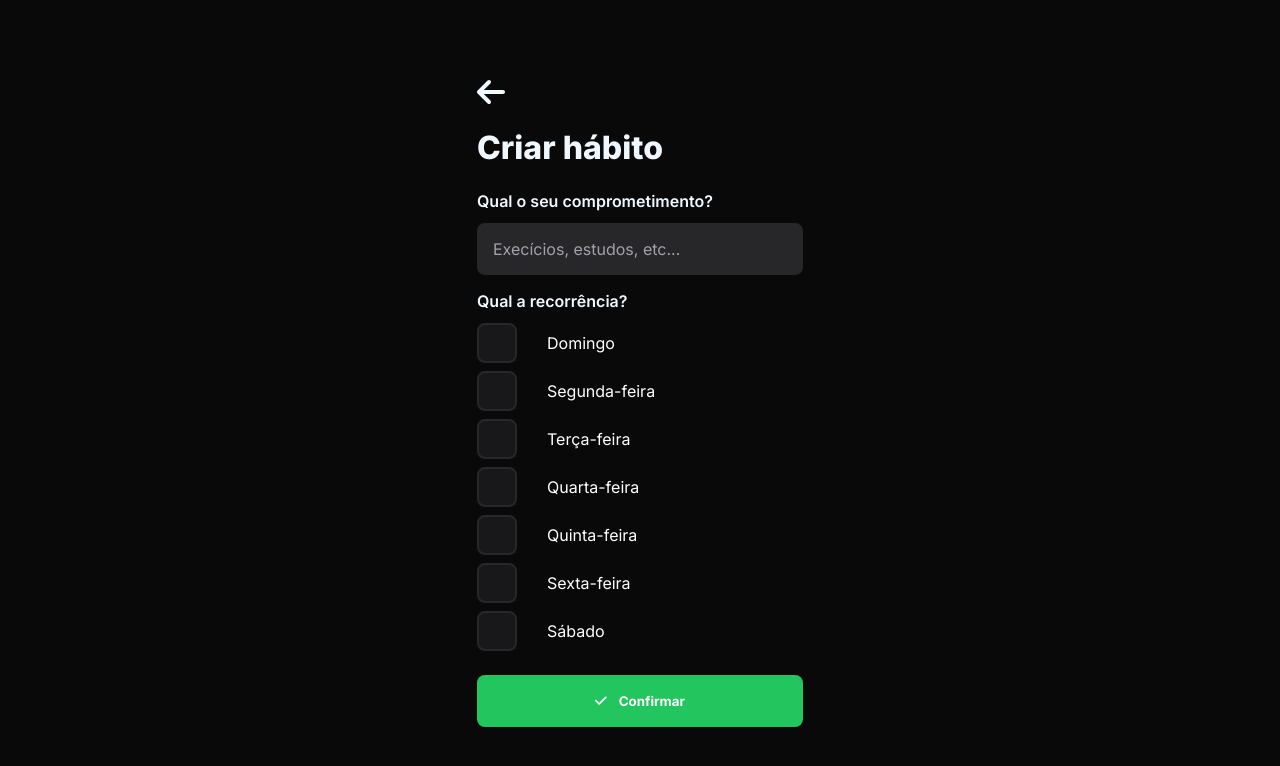
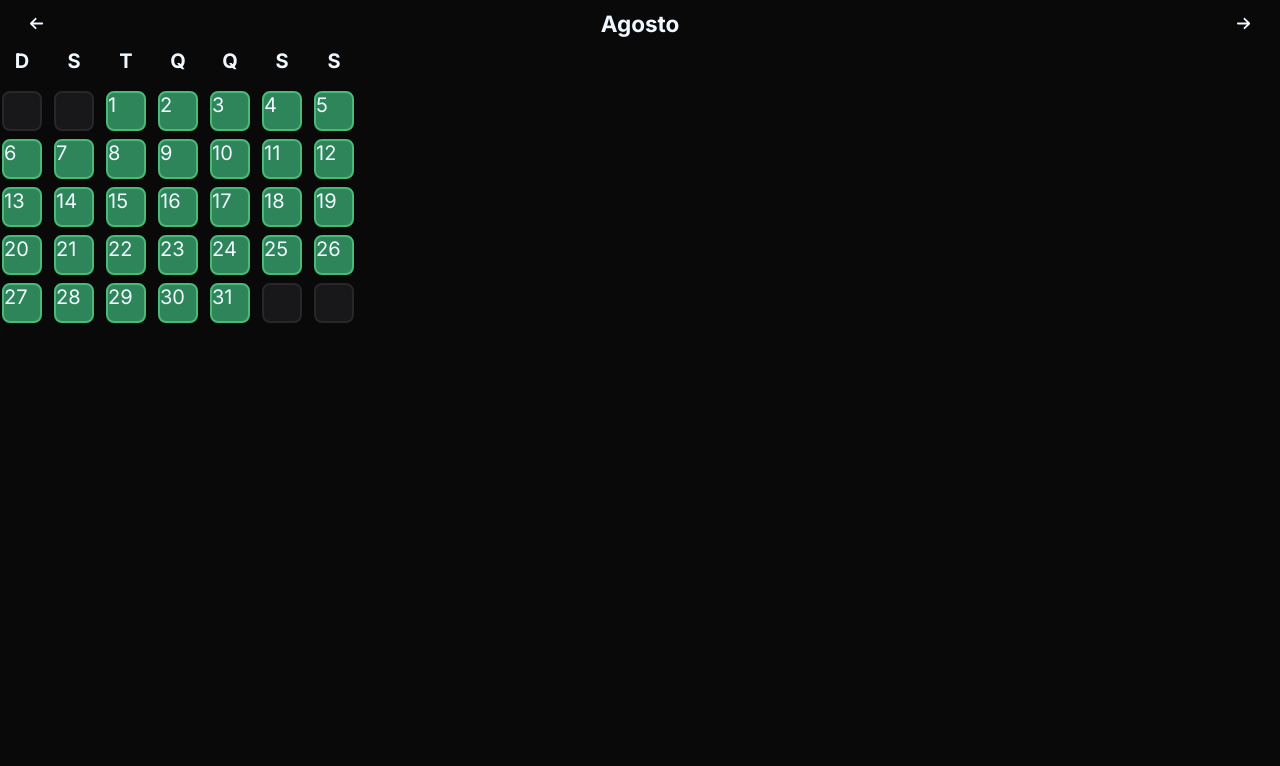
Before and after one commit to IvambergSilva/habits, a React (Create React App) app: page / in a window 1280 px wide. Shown: the top 766 px of the page. Built offline with nearby package versions, Linux system fonts and the light colour scheme.

Commit message:
:sparkles: feat: Criação da página de home com o calendário

```diff
--- a/package.json
+++ b/package.json
@@ -9,9 +9,11 @@
     "@testing-library/jest-dom": "^5.17.0",
     "@testing-library/react": "^13.4.0",
     "@testing-library/user-event": "^13.5.0",
+    "date-fns": "^2.30.0",
     "react": "^18.2.0",
     "react-dom": "^18.2.0",
     "react-scripts": "5.0.1",
+    "react-toastify": "^9.1.3",
     "web-vitals": "^2.1.4"
   },
   "scripts": {
--- a/src/App.js
+++ b/src/App.js
@@ -2,11 +2,17 @@ import React from "react";
 import Home from "./Pages/Home/Home";
 
 import './Styles/Styles.scss'
+import { ToastContainer } from "react-toastify";
+import SpecificDay from "./Components/SpecificDay/SpecificDay";
 
 export default function App() {
     return (
-        <div>
-            <Home/>
-        </div>
+        <>
+            <ToastContainer
+                autoClose={1500}
+            />
+            <Home />
+            {/* <SpecificDay /> */}
+        </>
     )
 }
--- a/src/Components/NewHabitForm/NewHabitForm.js
+++ b/src/Components/NewHabitForm/NewHabitForm.js
@@ -1,9 +1,12 @@
-import React from "react";
+import React, { useState } from "react";
+import './NewHabitForm.scss'
 
-import './NewHabitForm.scss'
+import { toast } from "react-toastify";
+import 'react-toastify/dist/ReactToastify.min.css';
 
 import { FontAwesomeIcon } from "@fortawesome/react-fontawesome";
 import { faArrowLeft, faCheck } from "@fortawesome/free-solid-svg-icons";
+
 import HabitDay from "../HabitDay/HabitDay";
 
 export default function NewHabit() {
@@ -14,8 +17,32 @@ export default function NewHabit() {
         'Quarta-feira',
         'Quinta-feira',
         'Sexta-feira',
-        'Sábado',
+        'Sábado'
     ]
+
+    const [daysSelected, setDaysSelected] = useState([])
+
+    const [title, setTitle] = useState('')
+
+    function handleCreateNewHabit() {
+        if (!title || daysSelected.length === 0) {
+            toast.warn('Está faltando algo 👀', { style: { fontSize: '2em'} })
+        }
+
+        console.log(daysSelected);
+    }
+
+    function handleToggleWeekDays(weekDay) {
+
+        if (daysSelected.includes(weekDay)) {
+            const newWeekDays = daysSelected.filter(day => day !== weekDay)
+            setDaysSelected(newWeekDays)
+        } else {
+            const newWeekDays = [...daysSelected, weekDay]
+            setDaysSelected(newWeekDays)
+        }
+
+    }
 
     return (
         <div className="newHabit-container">
@@ -32,15 +59,20 @@ export default function NewHabit() {
                 placeholder="Execícios, estudos, etc..."
                 className="newHabit-input"
                 autoFocus
+                onChange={(e) => setTitle(e.target.value)}
+                value={title}
             ></input>
 
             <h2>Qual a recorrência?</h2>
 
             <div className="newHabit-checkbox">
                 {
-                    daysOfWeek.map((weekDay) => {
+                    daysOfWeek.map((weekDay, index) => {
                         return (
-                            <div key={weekDay}>
+                            <div
+                                key={weekDay}
+                                onClick={() => handleToggleWeekDays(index)}
+                            >
                                 <HabitDay
                                     title={weekDay}
                                 />
@@ -50,7 +82,10 @@ export default function NewHabit() {
                 }
             </div>
 
-            <button className="newHabit-confirmBtn">
+            <button
+                className="newHabit-confirmBtn"
+                onClick={() => handleCreateNewHabit()}
+            >
                 <FontAwesomeIcon icon={faCheck}></FontAwesomeIcon>
                 <span>Confirmar</span>
             </button>
--- /dev/null
+++ b/src/Components/SpecificDay/SpecificDay.js
@@ -0,0 +1,26 @@
+import React from "react";
+
+import { FontAwesomeIcon } from "@fortawesome/react-fontawesome";
+import { faArrowLeft } from "@fortawesome/free-solid-svg-icons";
+import HabitDay from "../HabitDay/HabitDay";
+
+export default function SpecificDay() {
+    return (
+        <div>
+            <div className="newHabit-iconArrowLeft">
+                <FontAwesomeIcon icon={faArrowLeft} ></FontAwesomeIcon>
+            </div>
+
+            <h2>terça-feira</h2>
+            <h1>03/01</h1>
+
+            <div>
+                progressbar
+            </div>
+
+            <HabitDay
+                title="Estudar React"
+            />
+        </div>
+    )
+}
--- a/src/Components/Week/Week.js
+++ b/src/Components/Week/Week.js
@@ -4,7 +4,7 @@ import './Week.scss'
 export default function Week() {
     return (
         <>
-            <table className="daysOfWeek-table">
+            {/* <table className="daysOfWeek-table">
                 <tbody className="daysOfWeek-tbody">
                     <tr className="daysOfWeek-row">
                         <td class="daysOfWeek"></td>
@@ -16,7 +16,7 @@ export default function Week() {
                         <td class="daysOfWeek"></td>
                     </tr>
                 </tbody>
-            </table>
+            </table> */}
         </>
     )
 }
--- a/src/Components/Week/Week.scss
+++ b/src/Components/Week/Week.scss
@@ -5,13 +5,13 @@
     height: $SquareSize;
 }
 
-.daysOfWeek-row {
+.daysOfWeek-rowa {
     display: flex;
     gap: calc($gapDays + 0.4rem);
     height: $SquareSize;
 }
 
-.daysOfWeek {
+.daysOfWeekk {
     width: $SquareSize;
     height: $SquareSize;
     background: $green-500;
--- a/src/Pages/Home/Home.js
+++ b/src/Pages/Home/Home.js
@@ -1,15 +1,107 @@
-import React from "react";
+import React, { useEffect, useState } from "react";
+import { getWeeksInMonth } from "date-fns";
+
+import { FontAwesomeIcon } from "@fortawesome/react-fontawesome";
+import { faArrowLeft, faArrowRight } from "@fortawesome/free-solid-svg-icons";
 
 import './Home.scss';
 
-import NewHabitForm from "../../Components/NewHabitForm/NewHabitForm";
+export default function Home() {
 
-export default function Home() {
+    const daysOfWeek = ['Domingo', 'Segunda-feira', 'Terça-feira', 'Quarta-feira', 'Quinta-feira', 'Sexta-feira', 'Sábado']
+
+    const months = ['Janeiro', 'Fevereiro', 'Março', 'Abril', 'Maio', 'Junho', 'Julho', 'Agosto', 'Setembro', 'Outubro', 'Novembro', 'Dezembro']
+
+    const currentYear = new Date().getFullYear()
+
+    const [month, selectMonth] = useState(new Date().getMonth() + 1)
+
+    const weekInMonth = getWeeksInMonth(new Date(currentYear, month, 1))
+
+    const [monthlyMatrix, setMonthlyMatrix] = useState([]);
+
+    function handleCalendar() {
+        let matrix = new Array(weekInMonth);
+
+        for (let i = 0; i < weekInMonth; i++) {
+            matrix[i] = new Array(7).fill(null)
+        }
+
+        const firstDateOfMonth = new Date(currentYear, month, 1)
+
+        const lastDaysOfMonth = new Date(currentYear, month, 0).getDate()
+
+        let count = 1
+
+        for (let i = 0; i < weekInMonth; i++) {
+            for (let j = 0; j < 7; j++) {
+                if (i === 0 && j < firstDateOfMonth.getDay()) {
+                    matrix[i][j] = 'X'
+                }
+                else if (count <= lastDaysOfMonth) {
+                    matrix[i][j] = count
+                    count++
+                } else {
+                    matrix[i][j] = 'X'
+                }
+            }
+        }
+        setMonthlyMatrix(matrix);
+    }
+
+    function handleMonth(action) {
+        action === "previousMonth" ? selectMonth(month - 1) : selectMonth(month + 1)
+        handleCalendar()
+    }
+
+
+    useEffect(() => {
+        handleCalendar()
+    }, [month])
+
     return (
         <div>
-            <div className="newHabitForm">
-                <NewHabitForm />
+            <div className="selectMonths">
+                <div className="icon" onClick={() => handleMonth("previousMonth")}>
+                    <FontAwesomeIcon icon={faArrowLeft}></FontAwesomeIcon>
+                </div>
+
+                <h2 className="monthName">{months[month]}</h2>
+
+                <div className="icon" onClick={() => handleMonth("nextMonth")}>
+                    <FontAwesomeIcon icon={faArrowRight}></FontAwesomeIcon>
+                </div>
             </div>
+
+            <table>
+                <thead>
+                    <tr>
+                        {daysOfWeek.map((firstLetterDays, index) =>
+                            <th key={index}>{firstLetterDays[0]}</th>
+                        )}
+                    </tr>
+                </thead>
+
+                <tbody>
+                    {monthlyMatrix.map((week, index) => {
+                        return (
+                            <tr key={index} className="daysOfWeek-row">
+                                {week.map((day, index) => {
+                                    if (day !== 'X') {
+                                        return (
+                                            <td className="daysOfWeek" key={index}>{day}</td>
+                                        )
+                                    } else {
+                                        return (
+                                            <td className="daysOfWeek-empty" key={index}></td>
+                                        )
+                                    }
+                                })}
+                            </tr>
+                        )
+                    })}
+                </tbody>
+            </table>
         </div>
     )
 }
--- a/src/Pages/Home/Home.scss
+++ b/src/Pages/Home/Home.scss
@@ -6,3 +6,64 @@
     justify-content: center;
     height: 100vh;
 }
+
+thead {
+    tr {
+        display: flex;
+        gap: calc($gapDays + 0.4rem);
+
+        th {
+            width: $SquareSize;
+            height: $SquareSize;
+            font-size: 2rem;
+        }
+    }
+}
+
+tbody {
+    display: flex;
+    flex-direction: column;
+    gap: $gapDays;
+}
+
+.daysOfWeek-row {
+    display: flex;
+    gap: calc($gapDays + 0.4rem);
+    height: $SquareSize;
+    font-size: 2rem;
+}
+
+@mixin days {
+    width: $SquareSize;
+    height: $SquareSize;
+    background: $green-700;
+    border: 2px solid $green-500;
+    border-radius: $border-radius;
+    cursor: pointer;
+}
+
+.daysOfWeek {
+    @include days;
+}
+
+.daysOfWeek-empty {
+    @include days;
+    background: $zinc-900;
+    border: 2px solid $zinc-800;
+}
+
+span {
+    color: aliceblue;
+}
+
+.selectMonths {
+    display: flex;
+    align-items: center;
+    justify-content: space-between;
+    font-size: 1.5rem;
+    padding: 1rem 3rem;
+
+    .icon {
+        cursor: pointer;
+    }
+}
```
Also changed, not shown: 1 other file (tests, documents, lock files or other folders).
